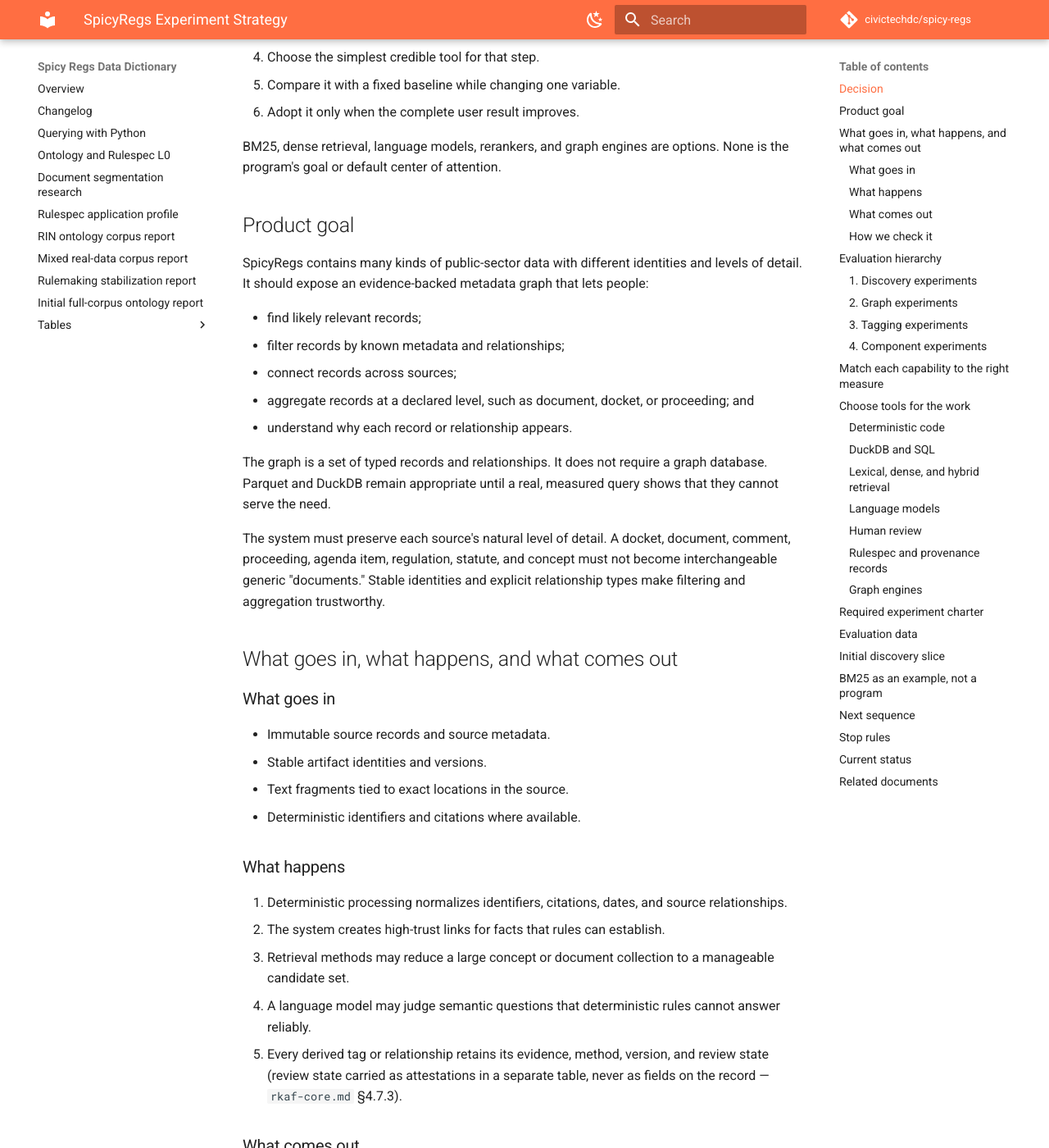
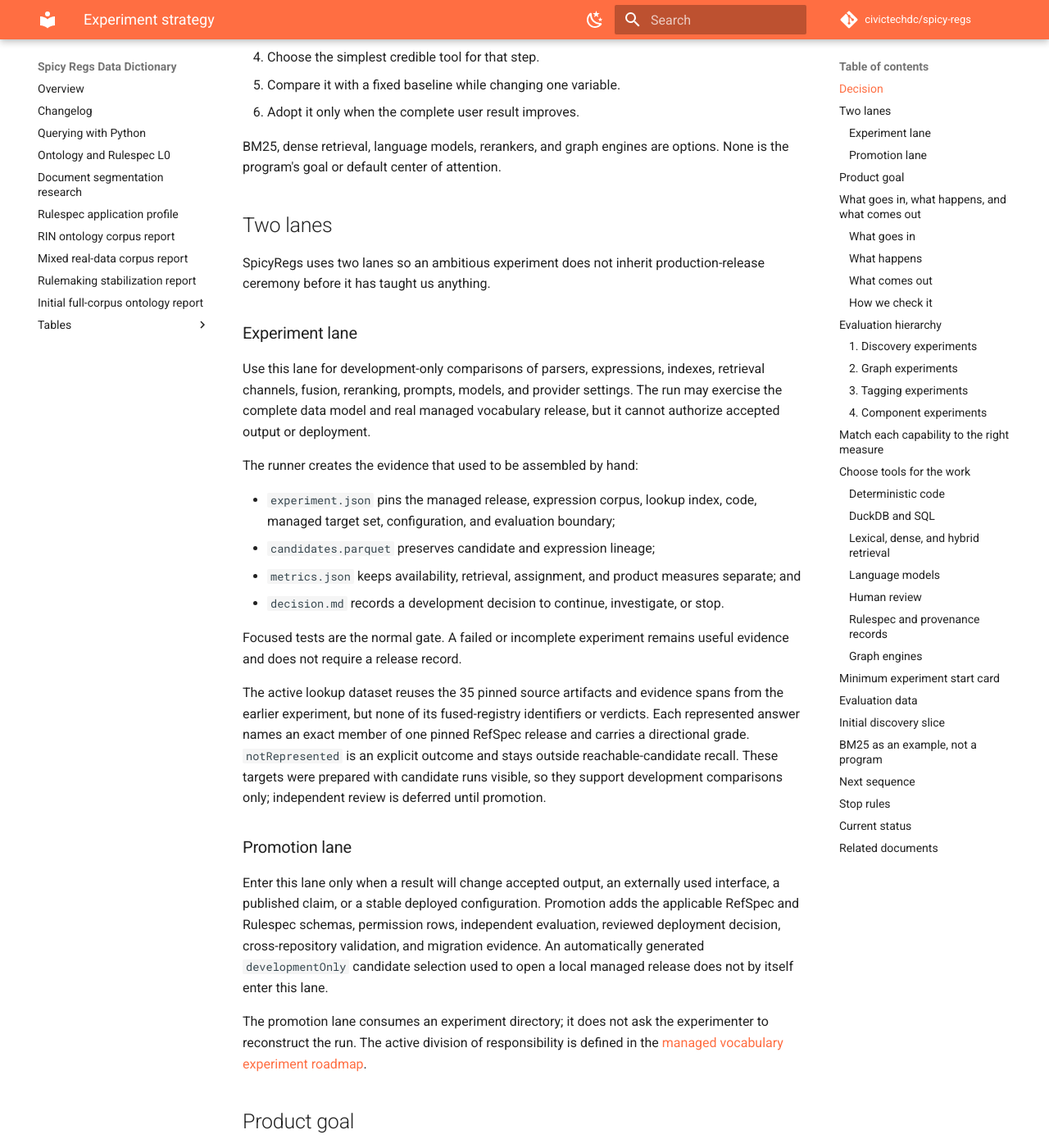
Before and after one commit to civictechdc/spicy-regs, an MkDocs documentation site: the page built from docs/experiment-strategy.md, in a window 1280 px wide and 1400 px high, scrolled down 652 px. Shown: the whole window at 82% size. Built offline with MkDocs 1.6.1 and Material for MkDocs 9.7.7, drawn with Linux system fonts in a browser that asks for light colours; comment, search, counter and statistics services are not loaded; some of the changed text lies outside the part shown.

Commit message:
docs(experiments): record vocabulary validation
Make the RefSpec roadmap authoritative for vocabulary experiments, mark the fused-registry MVP plan historical, document the real-source development proof and its limits, and make clean setup initialize the RefSpec submodule.

```diff
--- a/docs/experiment-strategy.md
+++ b/docs/experiment-strategy.md
@@ -1,15 +1,18 @@
+<!-- markdownlint-disable MD013 -->
+
 # SpicyRegs Experiment Strategy
 
-- **Date:** 2026-07-27
+- **Date:** 2026-07-29
 - **Status:** Working decision guide
 - **Purpose:** Test whether SpicyRegs helps people find, filter, connect, and
   aggregate regulatory records. Choose tools only after identifying the user
   question and the failing stage.
-- **Authority:** subordinate to the MVP plan
-  ([`rulespec-testbed-path-forward.md`](rulespec-testbed-path-forward.md))
-  for near-term sequencing and to [`decisions.md`](decisions.md) for
-  decisions. The "Next sequence" below activates only after MVP-local
-  acceptance or a maintainer entry in `decisions.md`.
+- **Authority:** the
+  [RefSpec managed vocabulary roadmap](../RefSpec/plans/managed-vocabulary-experiment-roadmap.md)
+  controls vocabulary experiments; [`decisions.md`](decisions.md) records
+  project decisions. The earlier
+  [`rulespec-testbed-path-forward.md`](rulespec-testbed-path-forward.md) is a
+  historical record of the fused-registry MVP.
 
 ## Decision
 
@@ -28,6 +31,54 @@ The program will follow this order:
 
 BM25, dense retrieval, language models, rerankers, and graph engines are
 options. None is the program's goal or default center of attention.
+
+## Two lanes
+
+SpicyRegs uses two lanes so an ambitious experiment does not inherit
+production-release ceremony before it has taught us anything.
+
+### Experiment lane
+
+Use this lane for development-only comparisons of parsers, expressions,
+indexes, retrieval channels, fusion, reranking, prompts, models, and provider
+settings. The run may exercise the complete data model and real managed
+vocabulary release, but it cannot authorize accepted output or deployment.
+
+The runner creates the evidence that used to be assembled by hand:
+
+- `experiment.json` pins the managed release, expression corpus, lookup index,
+  code, managed target set, configuration, and evaluation boundary;
+- `candidates.parquet` preserves candidate and expression lineage;
+- `metrics.json` keeps availability, retrieval, assignment, and product
+  measures separate; and
+- `decision.md` records a development decision to continue, investigate, or
+  stop.
+
+Focused tests are the normal gate. A failed or incomplete experiment remains
+useful evidence and does not require a release record.
+
+The active lookup dataset reuses the 35 pinned source artifacts and evidence
+spans from the earlier experiment, but none of its fused-registry identifiers
+or verdicts. Each represented answer names an exact member of one pinned
+RefSpec release and carries a directional grade. `notRepresented` is an
+explicit outcome and stays outside reachable-candidate recall. These targets
+were prepared with candidate runs visible, so they support development
+comparisons only; independent review is deferred until promotion.
+
+### Promotion lane
+
+Enter this lane only when a result will change accepted output, an externally
+used interface, a published claim, or a stable deployed configuration.
+Promotion adds the applicable RefSpec and Rulespec schemas, permission rows,
+independent evaluation, reviewed deployment decision, cross-repository
+validation, and migration evidence. An automatically generated
+`developmentOnly` candidate selection used to open a local managed release
+does not by itself enter this lane.
+
+The promotion lane consumes an experiment directory; it does not ask the
+experimenter to reconstruct the run. The active division of responsibility is
+defined in the
+[managed vocabulary experiment roadmap](../RefSpec/plans/managed-vocabulary-experiment-roadmap.md).
 
 ## Product goal
 
@@ -206,26 +257,26 @@ Add a dedicated graph engine only after a real query exceeds DuckDB's measured
 capabilities. Engine comparisons without such a query do not answer a product
 question.
 
-## Required experiment charter
+## Minimum experiment start card
 
-Every material experiment must answer these questions before it runs:
+Before a material experiment runs, state five things:
 
-1. What user or engineering decision will the result change?
-2. What exactly goes in and comes out?
-3. Which processing step are we testing?
-4. What evidence identifies that step as a likely constraint?
-5. What is the simplest credible baseline?
-6. Which single variable will change?
-7. Which measure matches the failure we care about?
-8. What result would lead us to adopt, reject, or investigate the change?
-9. Can this dataset support that decision, or is it development-only?
-10. How will we confirm that a component gain improves the complete user
-    result? (For tagging components this is unmeasurable until MVP phase 4
-    publishes assignments — say so rather than substituting a proxy.)
-11. Which digests are pinned (registry, source, selection, configuration),
-    which metric version applies, and where is the ledger entry recorded?
+1. the user or engineering decision the result could change;
+2. the processing step that appears to limit that result, with the evidence
+   that points to it;
+3. the baseline and the one intended change;
+4. whether the data are development-only or eligible for an independent
+   decision; and
+5. the result that means continue, investigate, or stop.
 
-An experiment without clear answers should not run.
+The runner, not the author, records input and output shapes, exact release and
+artifact digests, metric versions, candidate lineage, timings, and the output
+directory. A run refuses an adoption or accepted-output claim when its
+evaluation boundary is development-only.
+
+For a component experiment, the start card must also name the later end-to-end
+check. If that check is not yet measurable, record the gap instead of treating
+a component proxy as product success.
 
 ## Evaluation data
 
@@ -344,6 +395,11 @@ As of 2026-07-27:
   attestations) is not built. Retrieval serving remains outside that MVP.
 - The selector harness tests whether a usable registered concept reaches a
   fixed candidate list. It does not test the final tag or user query.
+- The active managed-release development set no longer uses fused-registry
+  identifiers or verdicts. Complete dense evidence windows remove hidden
+  512-token truncation and improve the dense-only arm, but the current
+  equal-weight fusion loses that gain. Query construction and fusion remain
+  separate component experiments.
 - Local changes now separate semantic facets from source vocabularies and
   enforce a frozen development boundary.
 - No untouched, independently adjudicated holdout exists. Accuracy and
```
Also changed, not shown: other parts of docs/experiment-strategy.md (+1 -1 lines), README.md (+16 -1 lines), docs/rulespec-testbed-path-forward.md (+4 -1 lines).
